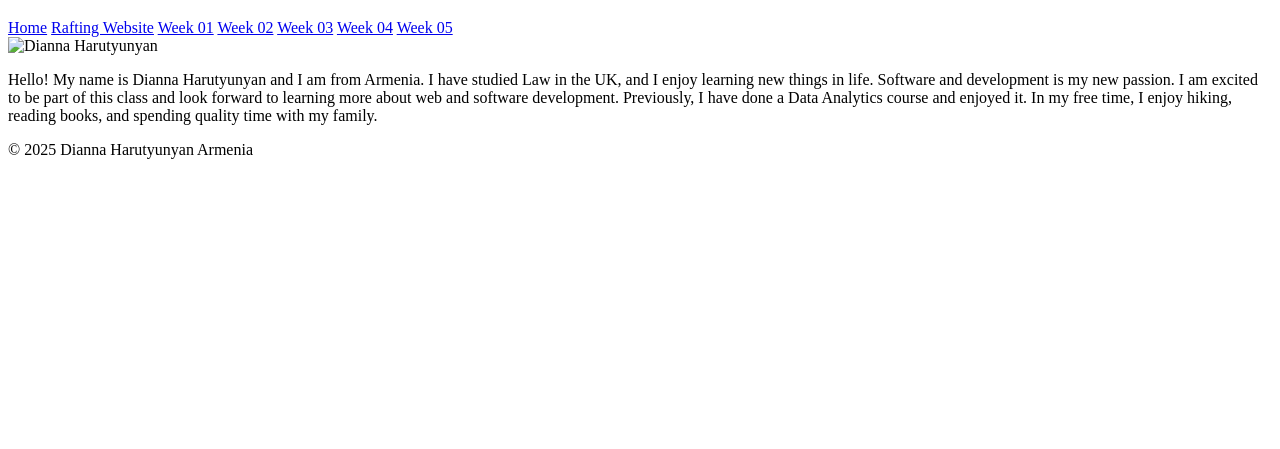
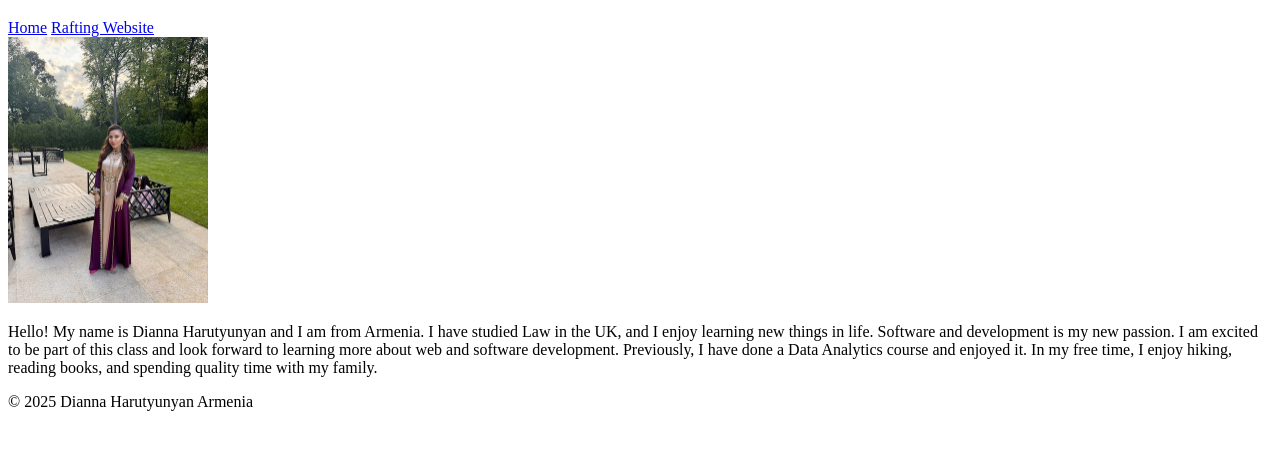
Before and after one commit to hardianna/wdd130, a plain HTML site: page index.html in a window 1280 px wide. Shown: the part 61-510 px from the top of the page. Drawn offline with Linux system fonts and the light colour scheme.

Commit message:
final edition

```diff
--- a/index.html
+++ b/index.html
@@ -13,16 +13,11 @@
     <nav>
       <a href="index.html">Home</a>
       <a href="wwr/index.html">Rafting Website</a>
-      <a href="week01/index.html">Week 01</a>
-      <a href="week02/index.html">Week 02</a>
-      <a href="week03/index.html">Week 03</a>
-      <a href="week04/index.html">Week 04</a>
-      <a href="week05/index.html">Week 05</a>
     </nav>
   </header>
 
   <main>
-    <img src="images/profile.jpg" alt="Dianna Harutyunyan" width="200">
+    <img src="week01/images/profile.jpg" alt="Dianna Harutyunyan" width="200">
     <p>
       Hello! My name is Dianna Harutyunyan and I am from Armenia.
       I have studied Law in the UK, and I enjoy learning new things in life.
```
